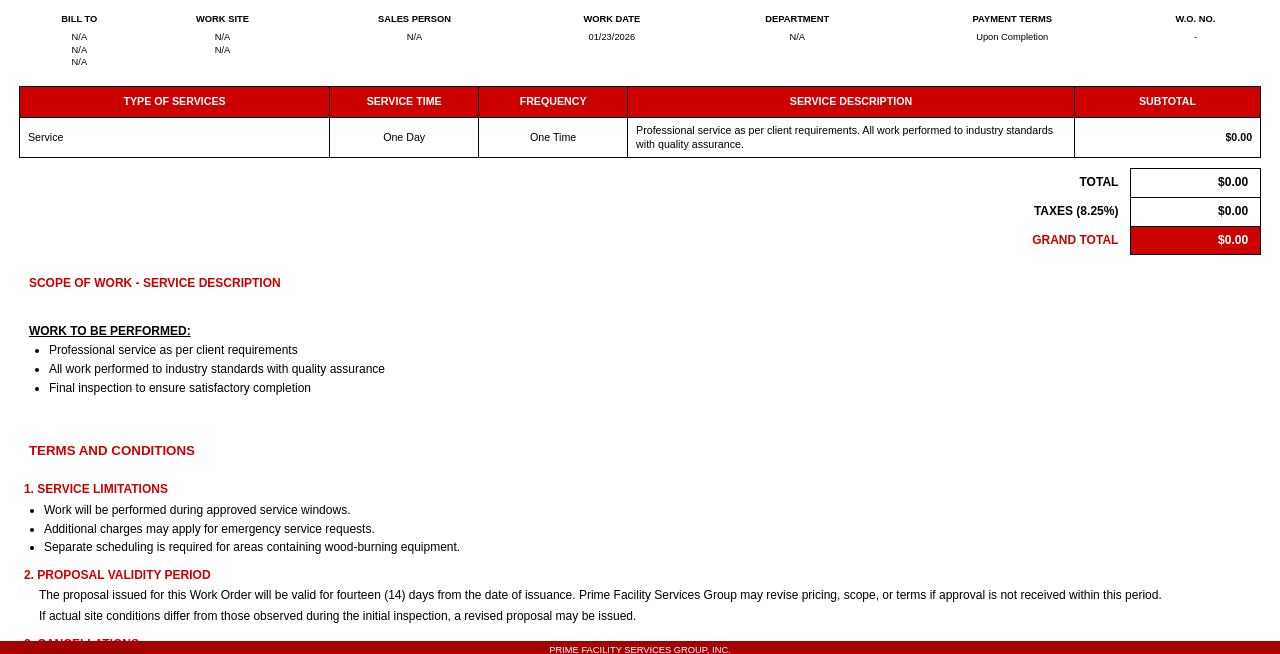
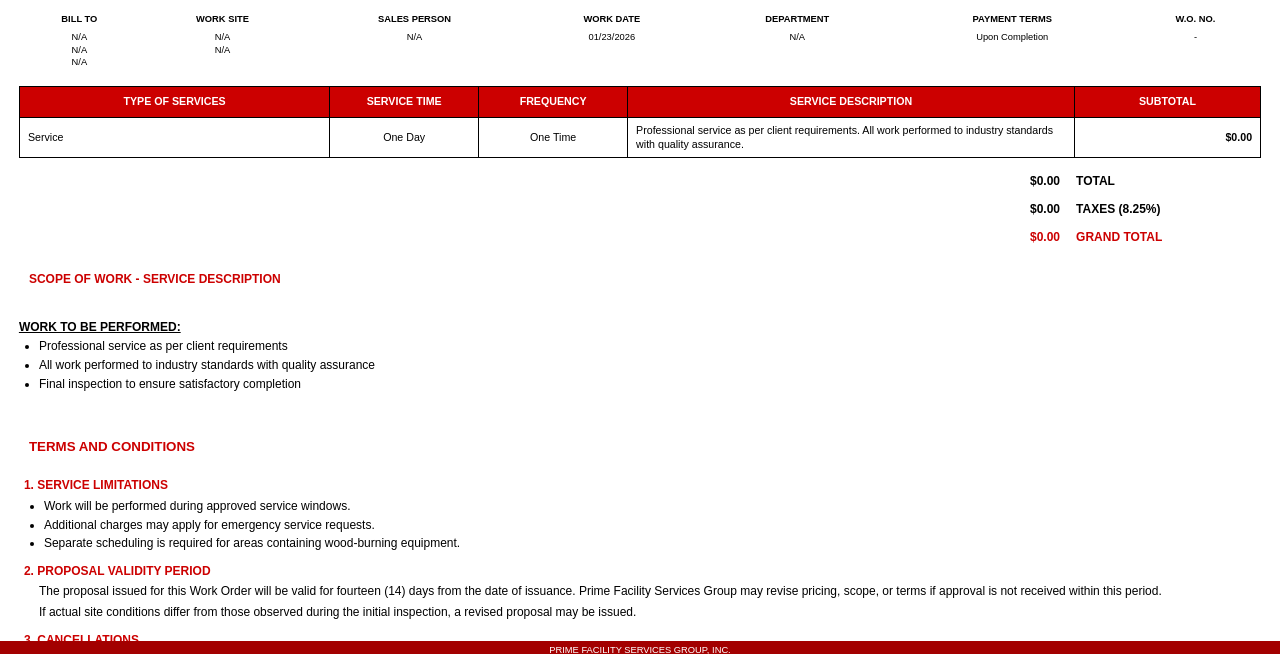
Before and after one commit to imjosephheras/sales, a PHP site: page /contract_generator/contract_generator/templates/jwo.php in a window 1280 px wide. Shown: the part 97-751 px from the top of the page. Run offline with PHP 8.4, Linux system fonts and the light colour scheme.

Commit message:
Remove scope of work border and redesign totals layout
- Remove all borders from scope-of-work section and make background transparent
- Swap totals table columns: amounts on left, labels on right
- Remove all borders, shading, and background colors from totals cells
- GRAND TOTAL row uses red text instead of red background

https://claude.ai/code/session_019PdtCgucH5iD4VcbrjtVpV

```diff
--- a/contract_generator/contract_generator/templates/jwo.php
+++ b/contract_generator/contract_generator/templates/jwo.php
@@ -137,31 +137,28 @@
 
         /* Totals Table - Right aligned, 3 rows only */
         .totals-table {
-            width: 250px;
+            width: 280px;
             border-collapse: collapse;
             margin-left: auto;
             margin-bottom: 15px;
         }
 
         .totals-table td {
-            padding: 6px 12px;
+            padding: 6px 8px;
             font-size: 9pt;
-        }
-
-        .totals-table .label-cell {
-            text-align: right;
-            font-weight: bold;
-            text-transform: uppercase;
-            width: 120px;
             border: none;
+            background: none;
         }
 
         .totals-table .value-cell {
             text-align: right;
-            width: 130px;
-            background-color: #fff;
             font-weight: bold;
-            border: 1px solid #000;
+        }
+
+        .totals-table .label-cell {
+            text-align: left;
+            font-weight: bold;
+            text-transform: uppercase;
         }
 
         .totals-table tr:last-child .label-cell {
@@ -169,14 +166,14 @@
         }
 
         .totals-table tr:last-child .value-cell {
-            background-color: #CC0000;
-            color: white;
+            color: #CC0000;
         }
 
         /* Scope Section */
         .scope-section {
             margin-bottom: 15px;
             page-break-inside: avoid;
+            border: none;
         }
 
         .scope-header {
@@ -190,8 +187,8 @@
 
         .scope-content {
             border: none;
-            padding: 10px;
-            background-color: #fff;
+            padding: 10px 0;
+            background-color: transparent;
         }
 
         .scope-content h4 {
@@ -594,16 +591,16 @@
     <!-- TOTALS TABLE -->
     <table class="totals-table">
         <tr>
+            <td class="value-cell">$<?php echo number_format($subtotal, 2); ?></td>
             <td class="label-cell">TOTAL</td>
-            <td class="value-cell">$<?php echo number_format($subtotal, 2); ?></td>
         </tr>
         <tr>
+            <td class="value-cell">$<?php echo number_format($taxes, 2); ?></td>
             <td class="label-cell">TAXES (8.25%)</td>
-            <td class="value-cell">$<?php echo number_format($taxes, 2); ?></td>
         </tr>
         <tr>
+            <td class="value-cell">$<?php echo number_format($grand_total, 2); ?></td>
             <td class="label-cell">GRAND TOTAL</td>
-            <td class="value-cell">$<?php echo number_format($grand_total, 2); ?></td>
         </tr>
     </table>
 
```
